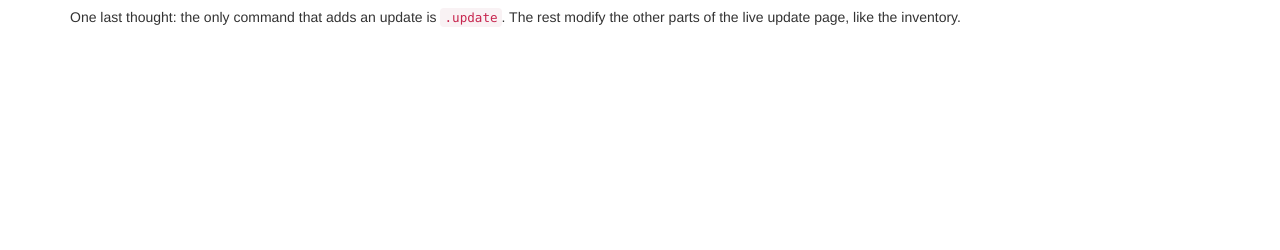
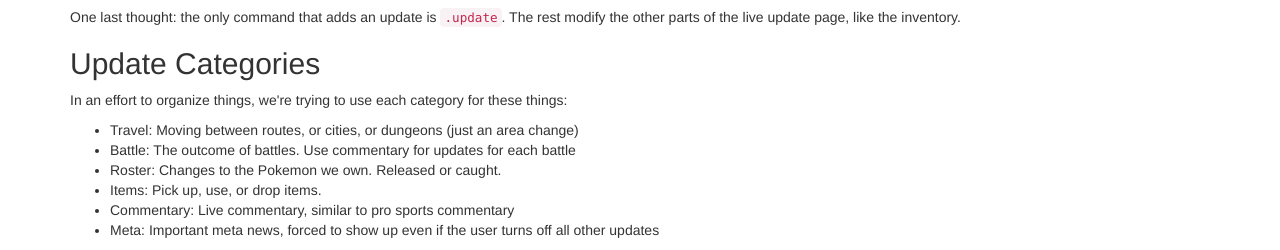
Before and after one commit to skapin/TPP-Updates, a plain HTML site: page commands.html in a window 1280 px wide. Shown: the part 747-997 px from the top of the page. Before the commit the page ends 800 px from the top, so only its background shows below. Drawn offline with Linux system fonts and the light colour scheme.

Commit message:
Update commands

```diff
--- a/commands.html
+++ b/commands.html
@@ -36,6 +36,16 @@
             party, and <code>.release</code> when Pokemon are removed from the party. Don't use it when we catch a Pokemon and send it to the PC. You <b>should</b> use
             <code>.catch</code> and <code>.release</code> when we move Pokemon to/from the PC. It updates the party on the front page.</p>
             <p>One last thought: the only command that adds an update is <code>.update</code>. The rest modify the other parts of the live update page, like the inventory.</p>
+            <h2>Update Categories</h2>
+            <p>In an effort to organize things, we're trying to use each category for these things:</p>
+            <ul>
+                <li>Travel: Moving between routes, or cities, or dungeons (just an area change)</li>
+                <li>Battle: The outcome of battles. Use commentary for updates for each battle</li>
+                <li>Roster: Changes to the Pokemon we own. Released or caught.</li>
+                <li>Items: Pick up, use, or drop items.</li>
+                <li>Commentary: Live commentary, similar to pro sports commentary</li>
+                <li>Meta: Important meta news, forced to show up even if the user turns off all other updates</li>
+            </ul>
         </div>
     </body>
 </html>
```
